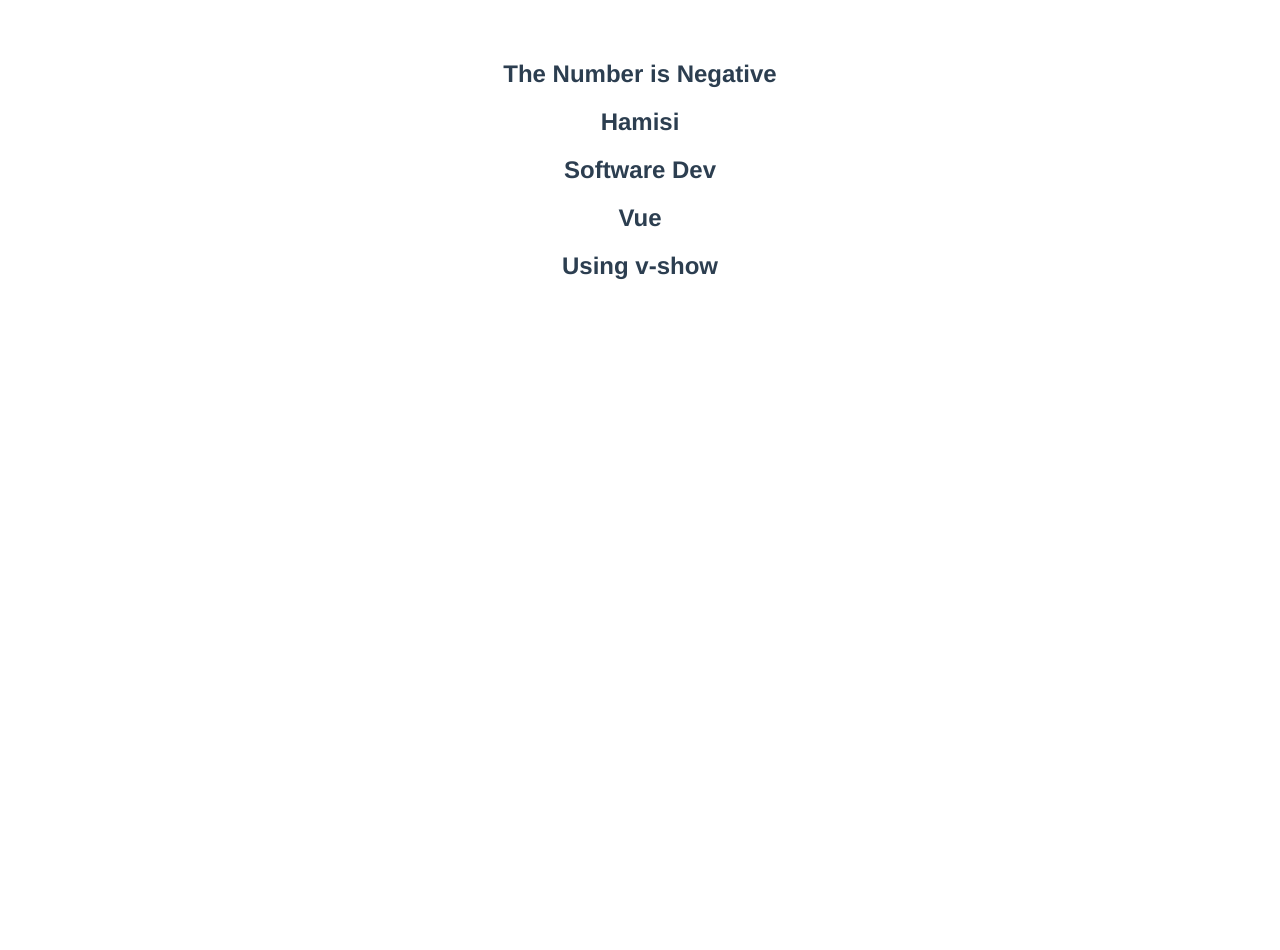
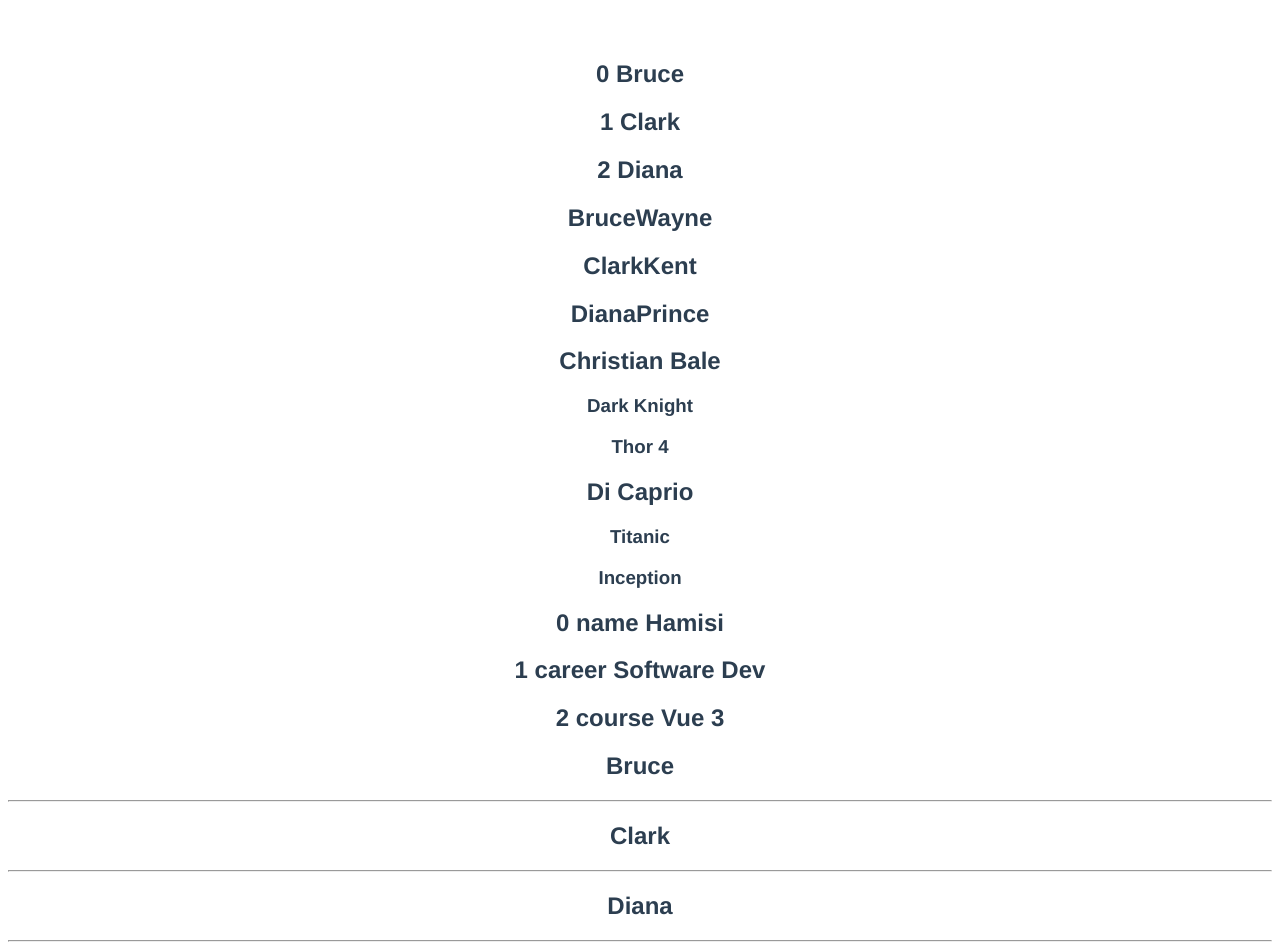
Before and after one commit to hamsoace/HamsoVue, a Vue app: page / in a window 1280 px wide. Before the commit the page ends 800 px from the top, so only its background shows below. Built offline with nearby package versions, Linux system fonts and the light colour scheme.

Commit message:
list rendering

```diff
--- a/src/App.vue
+++ b/src/App.vue
@@ -1,16 +1,24 @@
 <template>
-  <h2 v-if="num === 0">The Number is Zero</h2>
-  <h2 v-else-if="num < 0">The Number is Negative</h2>
-  <h2 v-else-if="num > 0">The Number is Positive</h2>
-  <h2 v-else>Not a Number</h2>
+  <h2 v-for="(name, index) in names" :key="name">{{index}} {{name}}</h2>
+  <h2 v-for="name in fullNames" :key="name.first">
+    {{name.first}}{{name.last}}
+    </h2>
 
-  <template v-if="display">
-    <h2>Hamisi</h2>
-    <h2>Software Dev</h2>
-    <h2>Vue</h2>
-  </template>
+    <div v-for="actor in actors" :key="actor.name">
+      <h2>{{actor.name}}</h2>
+      <h3 v-for="movie in actor.movies" :key="movie">
+        {{movie}}
+        </h3>
+    </div>
 
-  <h2 v-show="showElement">Using v-show</h2>
+    <h2 v-for="(value, key, index) in myInfo" :key="value">
+      {{index}} {{key}} {{value}}
+      </h2>
+
+      <template v-for="name in names" :key="name">
+        <h2>{{name}}</h2>
+        <hr/>
+      </template>
 
 </template>
 
@@ -21,9 +29,28 @@
   name: 'App',
   data(){
     return{
-      num: -10,
-      display: true,
-      showElement: true,
+      names: ['Bruce', 'Clark', 'Diana'],
+      fullNames:[
+        {first: 'Bruce', last: 'Wayne'},
+        {first: 'Clark', last: 'Kent'},
+        {first: 'Diana', last: 'Prince'},
+      ],
+
+      actors: [
+        {
+          name: 'Christian Bale',
+          movies: ['Dark Knight', 'Thor 4'],
+        },
+        {
+          name: 'Di Caprio',
+          movies: ['Titanic', 'Inception'],
+        },
+      ],
+      myInfo: {
+        name: 'Hamisi',
+        career: 'Software Dev',
+        course: 'Vue 3',
+      }
     }
   }
 
```
